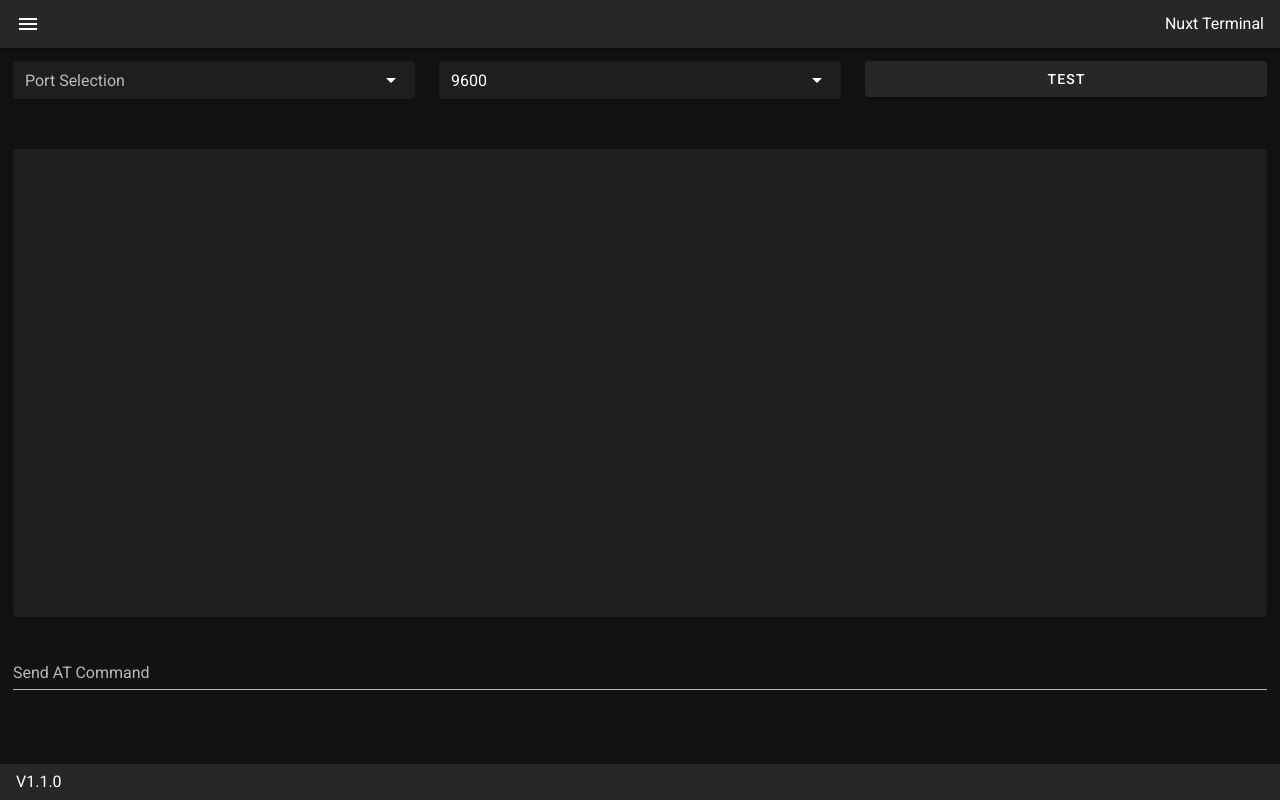
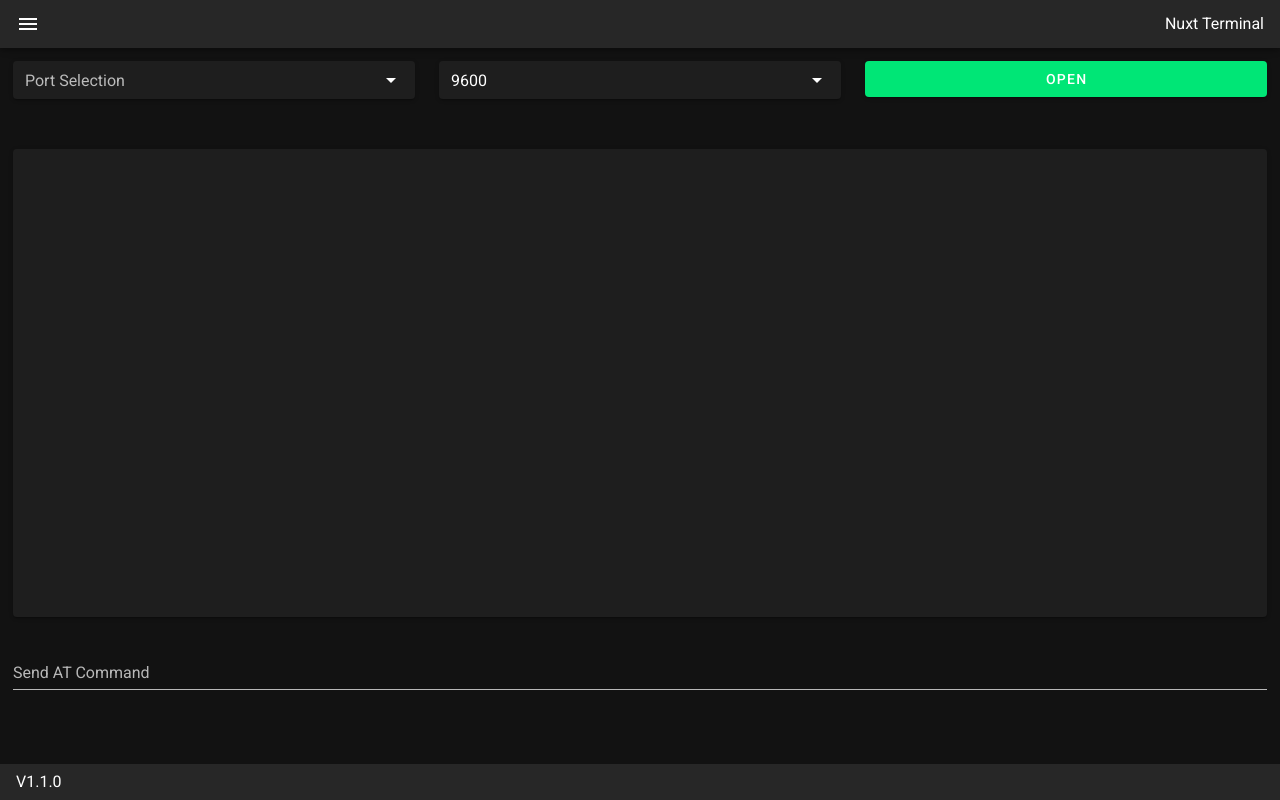
Before and after one commit to thaurx/nuxt-terminal, a Nuxt app: page / in a window 1280 px wide. Built offline with nearby package versions, Linux system fonts and the light colour scheme.

Commit message:
feat: Add open/close button color and according fonction

```diff
--- a/src/components/windowTerminal.vue
+++ b/src/components/windowTerminal.vue
@@ -23,7 +23,10 @@
         ></v-select>
       </v-col>
       <v-col cols="4">
-        <v-btn block @click="openPort">Test</v-btn>
+        <v-btn v-if="portOpen" block color="error" @click="closePort"
+          >Close</v-btn
+        >
+        <v-btn v-else block color="success" @click="openPort">Open</v-btn>
       </v-col>
     </v-row>
     <v-row>
@@ -63,11 +66,14 @@ interface Idata {
   innerHeight: number
   innerWidth: number
   nbRows: number
+  readerStop: any
+  writerStop: any
   reader: any
   writer: any
   input: string
   id: any
   port: any
+  portOpen: boolean
   selected: any
   baudrate: number
   baudrates: Array<number>
@@ -84,11 +90,14 @@ export default Vue.extend({
     innerHeight: 1080,
     innerWidth: 720,
     nbRows: 500,
+    readerStop: null,
+    writerStop: null,
     reader: null,
     writer: null,
     input: '',
     id: '',
     port: null,
+    portOpen: false,
     selected: null,
     baudrate: 9600,
     baudrates: [9600, 115200, 500000],
@@ -130,11 +139,10 @@ export default Vue.extend({
     },
 
     async onInput() {
-      await this.writer.write(this.input + '\r\n')
+      if (this.portOpen) {
+        await this.writer.write(this.input + '\r\n')
+      }
       this.$store.commit('option/addConsoleText' + this.init, this.input)
-
-      // Allow the serial port to be closed later.
-      // this.writer.releaseLock()
     },
 
     async initPort() {
@@ -159,6 +167,23 @@ export default Vue.extend({
         this.port = this.ports[get].port
         console.log(this.port)
       }
+    },
+
+    async closePort() {
+      try {
+        await this.reader.cancel()
+        await this.readerStop.catch(() => {
+          /* Ignore the error */
+        })
+
+        await this.writer.close()
+        await this.writerStop
+
+        await this.port.close()
+      } catch (e) {
+        alert('erre')
+      }
+      this.portOpen = false
     },
 
     async openPort() {
@@ -190,24 +215,26 @@ export default Vue.extend({
       // Open Port
       await this.port.open({ baudRate: this.baudrate })
 
+      this.portOpen = true
+
       // Stream Rx
       const textDecoder = new TextDecoderStream()
-      this.port.readable.pipeTo(textDecoder.writable)
-      const reader = textDecoder.readable
+      this.readerStop = this.port.readable.pipeTo(textDecoder.writable)
+      this.reader = textDecoder.readable
         .pipeThrough(new TransformStream(new LineBreakTransformer()))
         .getReader()
 
       // Stream Tx
       const textEncoder = new TextEncoderStream()
-      textEncoder.readable.pipeTo(this.port.writable)
+      this.writerStop = textEncoder.readable.pipeTo(this.port.writable)
       this.writer = textEncoder.writable.getWriter()
 
       // Listen to data coming from the serial device.
       while (true) {
-        const { value, done } = await reader.read()
+        const { value, done } = await this.reader.read()
         if (done) {
           // Allow the serial port to be closed later.
-          reader.releaseLock()
+          this.reader.releaseLock()
           break
         }
         this.$store.commit('option/addConsoleText' + this.init, value)
```
